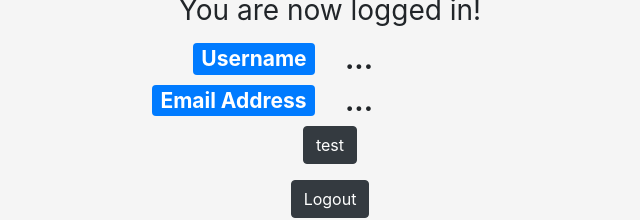
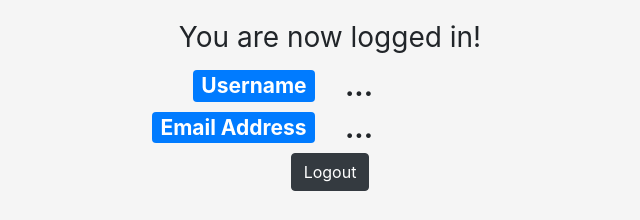
Before and after one commit to vsunday/otp, a website: page public/menu.html in a window 1280 px wide. Shown: the part 368-588 px from the top of the page, without its empty margins (310-950 px from the left). Drawn offline with nearby package versions, Linux system fonts and the light colour scheme; no server answers.

Commit message:
delete test button

```diff
--- a/package.json
+++ b/package.json
@@ -9,9 +9,6 @@
   "scripts": {
     "test": "echo \"Error: no test specified\" && exit 1",
     "nodemon": "nodemon index.js",
-    "heroku-login": "heroku login -i",
-    "heroku-create": "heroku create",
-    "heroku-open": "heroku open",
     "start": "node index.js"
   },
   "author": "",
--- a/public/menu.html
+++ b/public/menu.html
@@ -90,9 +90,9 @@
       <div class="font-weight-bold" id="email">...</div>
     </div>
   </div>
-  <form action="/otp" method="post">
-    <input type="submit" class="btn btn-dark" value="test">
-  </form>
+  <!--<form action="/otp" method="post">-->
+  <!--  <input type="submit" class="btn btn-dark" value="test">-->
+  <!--</form>-->
   <form action="/logout">
     <input type="submit" class="btn btn-dark" value="Logout">
   </form>
```
